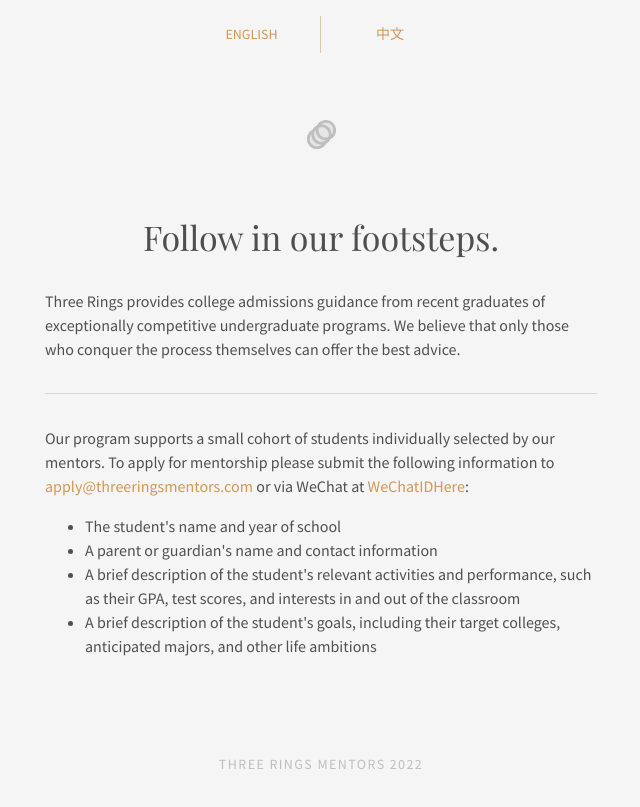
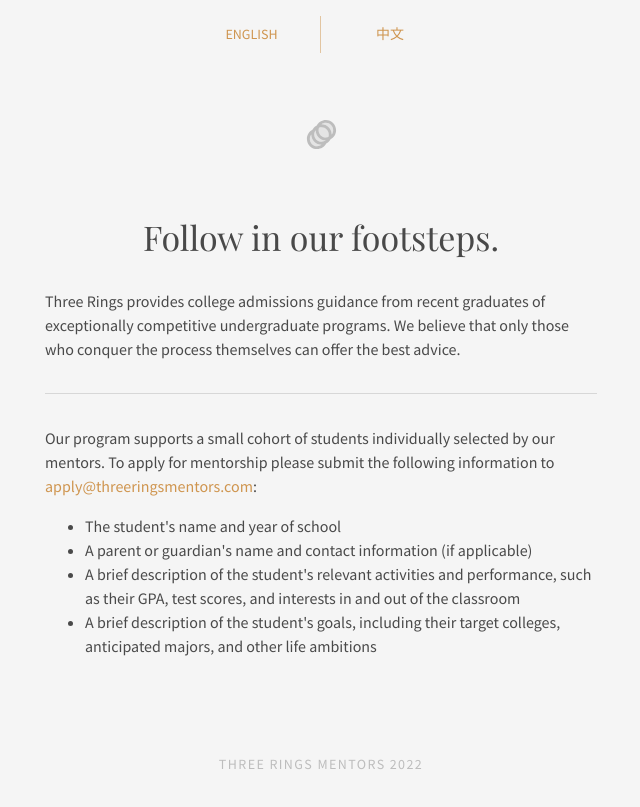
Before and after one commit to philliphuang/three-rings, a React (Create React App) app in the folder landing/: page / in a window 1280 px wide. Shown: the whole page, without its empty margins (319-959 px from the left). Built offline with nearby package versions, Linux system fonts and the light colour scheme; a web font is replaced by a local one.

Commit message:
Copy and splash duration change

```diff
--- a/landing/public/index.html
+++ b/landing/public/index.html
@@ -7,7 +7,7 @@
     <meta name="theme-color" content="#000000" />
     <meta
       name="description"
-      content="Web site created using create-react-app"
+      content="Three Rings provides college admissions guideance from recent graduates of exceptionally competitive undergraduate programs."
     />
     <link rel="apple-touch-icon" href="%PUBLIC_URL%/logo192.png" />
     <!--
--- a/landing/src/App.js
+++ b/landing/src/App.js
@@ -21,7 +21,7 @@
   useEffect(() => {
     const timer = setTimeout(() => {
       setSplash(false);
-    }, 3000);
+    }, 1500);
     return () => clearTimeout(timer);
   }, []);
 
@@ -74,14 +74,14 @@
             <Fade key={chinese} timeout={500}>
               <div>
                 <Typography variant="h4" align="center" sx={{pb:4}}>
-                  跟随我们的脚步。
+                  跟随我们的脚步
                 </Typography>
                 <Typography paragraph>
                   三环 (Three Rings) 为竞争异常激烈的本科课程的应届毕业生提供大学录取指导。 我们相信，只有那些自己征服过程的人才能提供最好的建议。
                 </Typography>
                 <Divider sx={{my:4}}/>
                 <Typography paragraph>
-                  我们的计划支持由我们的导师单独选择的一小部分学生。 申请导师，请提交以下信息至 <Link underline="hover">apply@threeringsmentors.com</Link> 或通过微信在 <Link underline="hover">WeChatIDHere</Link>：
+                  我们的计划支持由我们的导师单独选择的一小部分学生。 申请导师，请提交以下信息至 <Link underline="hover">apply@threeringsmentors.com</Link>：
                 </Typography>
                 <ul>
                   <li>学生姓名和就读年份</li>
@@ -106,11 +106,11 @@
                 <Divider sx={{my:4}}/>
                 <Typography paragraph>
                   Our program supports a small cohort of students individually selected by our mentors.
-                  To apply for mentorship please submit the following information to <Link underline="hover">apply@threeringsmentors.com</Link> or via WeChat at <Link underline="hover">WeChatIDHere</Link>:
+                  To apply for mentorship please submit the following information to <Link underline="hover">apply@threeringsmentors.com</Link>:
                 </Typography>
                 <ul>
                   <li>The student's name and year of school</li>
-                  <li>A parent or guardian's name and contact information</li>
+                  <li>A parent or guardian's name and contact information (if applicable)</li>
                   <li>A brief description of the student's relevant activities and performance, such as their GPA, test scores, and interests in and out of the classroom</li>
                   <li>A brief description of the student's goals, including their target colleges, anticipated majors, and other life ambitions</li>
                 </ul>
```
